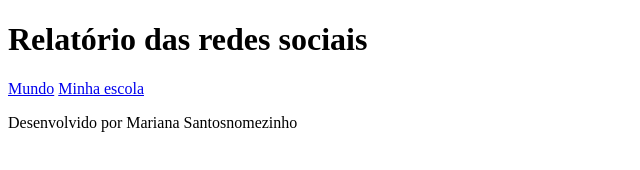
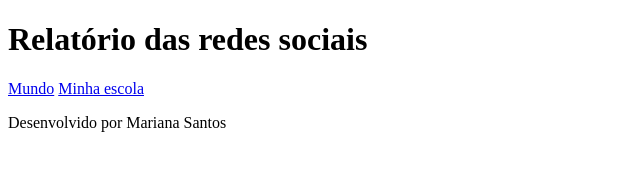
Before and after one commit to Mariana-3b/Redes-Sociais-Mariana3B, a plain HTML site: page index.html in a window 1280 px wide. Shown: the full height of the page, 0-640 px from the left. Drawn offline with Linux system fonts and the light colour scheme.

Commit message:
nomezinho

```diff
--- a/index.html
+++ b/index.html
@@ -19,7 +19,7 @@
         </section>
     </main>
     <footer>
-        <p>Desenvolvido por Mariana Santosnomezinho</p>
+        <p>Desenvolvido por Mariana Santos</p>
     </footer>
 </body>
 </html>
```
